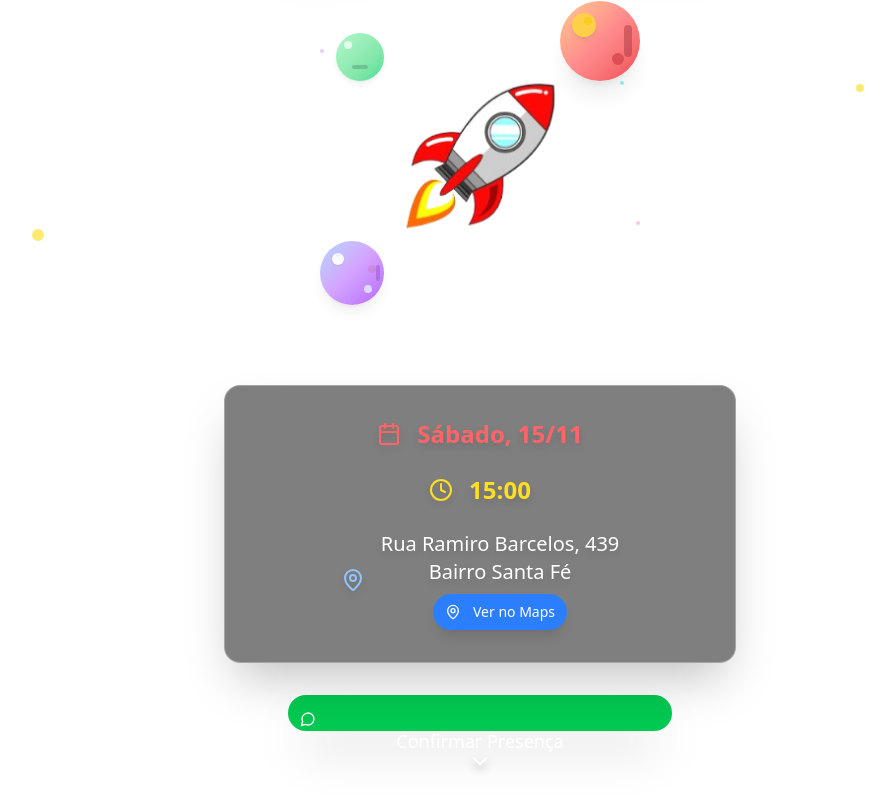
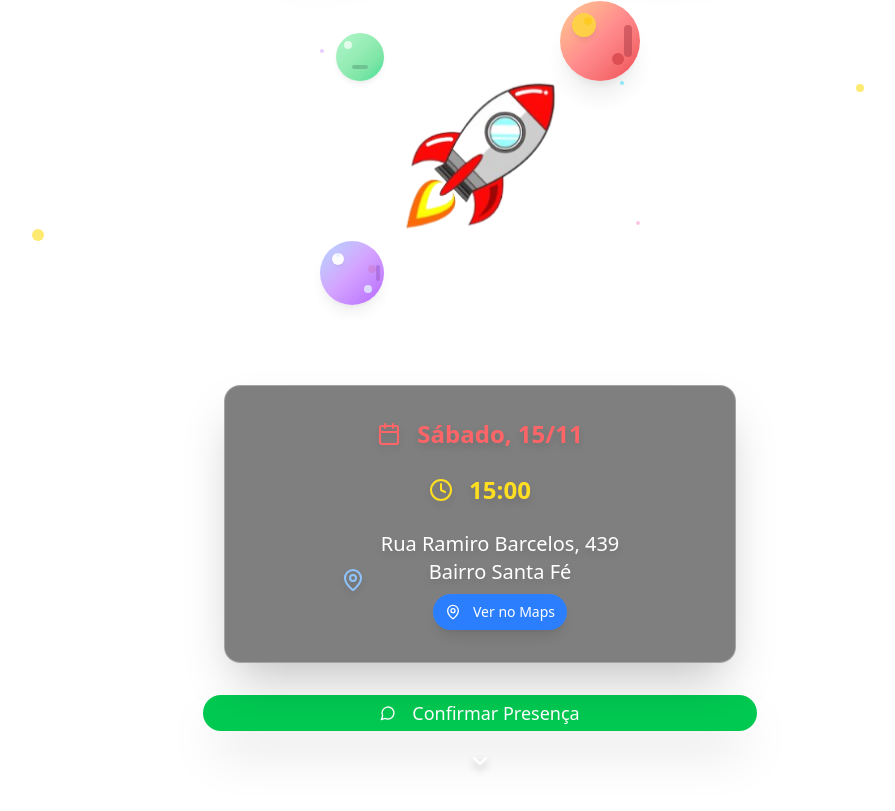
Before and after one commit to Nhiago/Convite-correto-, a React (Vite) app: page / in a window 1280 px wide. Shown: the part 2099-2910 px from the top of the page, without its empty margins (160-1055 px from the left). Built offline with nearby package versions, Linux system fonts and the light colour scheme.

Commit message:
teste botoões

```diff
--- a/src/App.jsx
+++ b/src/App.jsx
@@ -319,7 +319,7 @@ function App() {
             <div className="mt-6 sm:mt-8 space-y-3 sm:space-y-4">
              <Button
   onClick={confirmPresence}
-                className="bg-green-500 hover:bg-green-600 text-white px-6 sm:px-8 py-3 sm:py-4 text-base sm:text-lg rounded-full shadow-2xl w-full max-w-sm mx-auto block"
+  className="flex items-center justify-center bg-green-500 hover:bg-green-600 text-white px-6 sm:px-8 py-3 sm:py-4 text-base sm:text-lg rounded-full shadow-2xl w-full"
 >
   <MessageCircle className="mr-2" />
   Confirmar Presença
```
Lines whose indentation alone changed are shown as unchanged.
